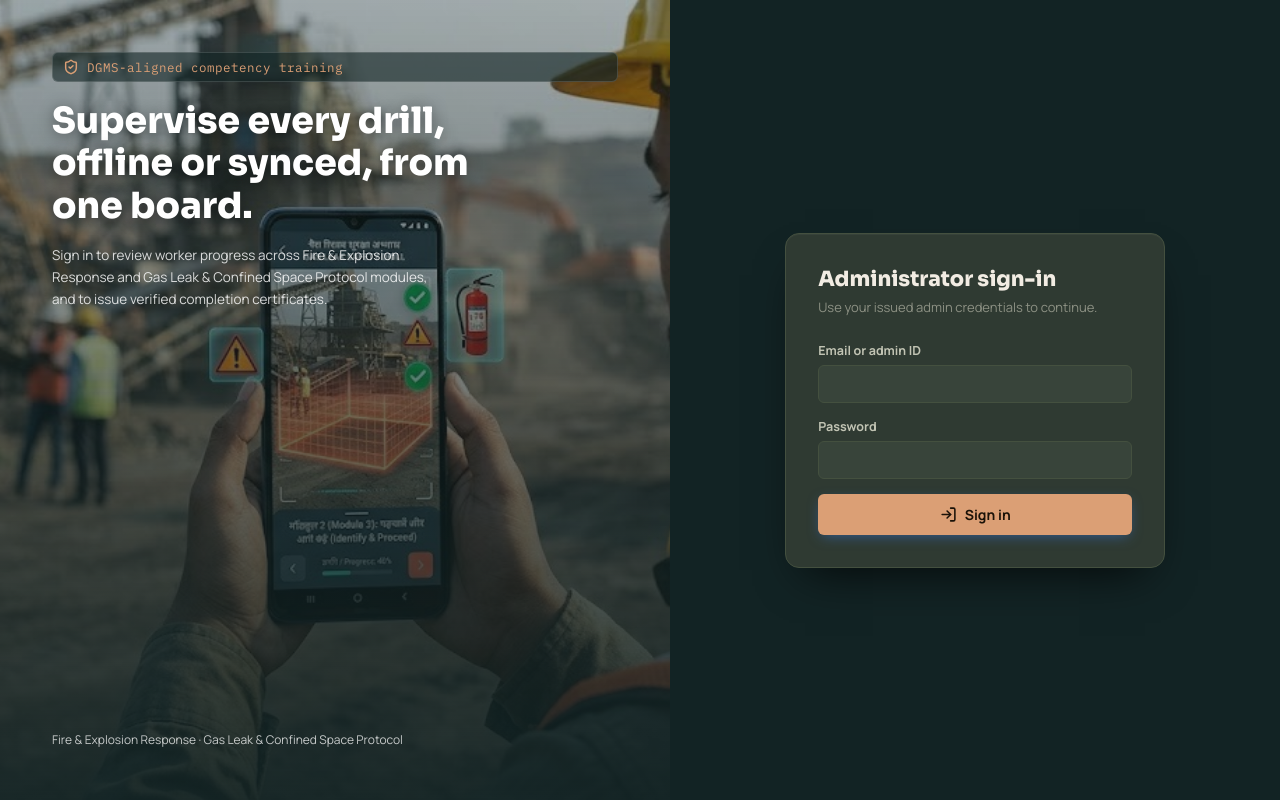
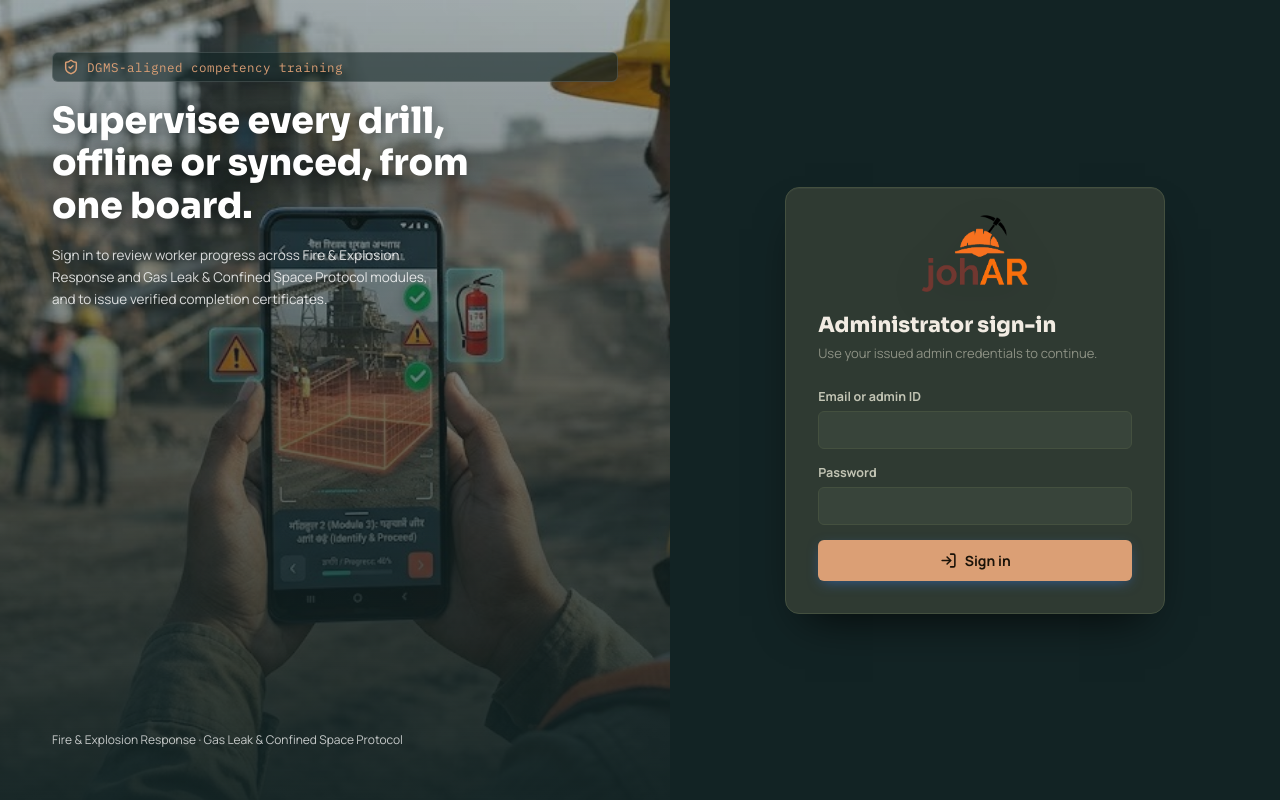
Before and after one commit to Pavel-Joseph/ar-industrial-safety-training, a React (Vite) app in the folder admin-dashboard/: page /login in a window 1280 px wide. Built offline with nearby package versions, Linux system fonts and the light colour scheme; no server answers.

Commit message:
logo changes

```diff
--- a/admin-dashboard/src/pages/Login.jsx
+++ b/admin-dashboard/src/pages/Login.jsx
@@ -47,6 +47,9 @@ export default function Login() {
 
       <div className="login-form-side">
         <form className="login-card" onSubmit={handleSubmit}>
+          <div className="login-brand-form">
+            <img src="/images/johAR.png" alt="JohAR logo" className="login-brand-logo" />
+          </div>
           <h2>{t("login_title")}</h2>
           <p className="hint">{t("login_hint")}</p>
 
--- a/admin-dashboard/src/styles/global.css
+++ b/admin-dashboard/src/styles/global.css
@@ -71,9 +71,9 @@ button {
 
 .brand-logo {
   display: block;
-  height: 50px;
+  height: 62px;
   width: auto;
-  max-width: 220px;
+  max-width: 240px;
   object-fit: contain;
   filter: drop-shadow(0 4px 12px rgba(31, 41, 55, 0.08));
 }
@@ -1057,6 +1057,22 @@ table.data-table {
   box-shadow: var(--shadow-raised);
 }
 
+.login-brand-form {
+  display: flex;
+  justify-content: center;
+  align-items: center;
+  margin: -6px 0 18px;
+}
+
+.login-brand-logo {
+  display: block;
+  width: min(220px, 78%);
+  max-height: 80px;
+  height: auto;
+  object-fit: contain;
+  filter: drop-shadow(0 8px 20px rgba(0, 0, 0, 0.12));
+}
+
 .login-card h2 {
   font-family: var(--font-heading);
   font-size: 21px;
```
